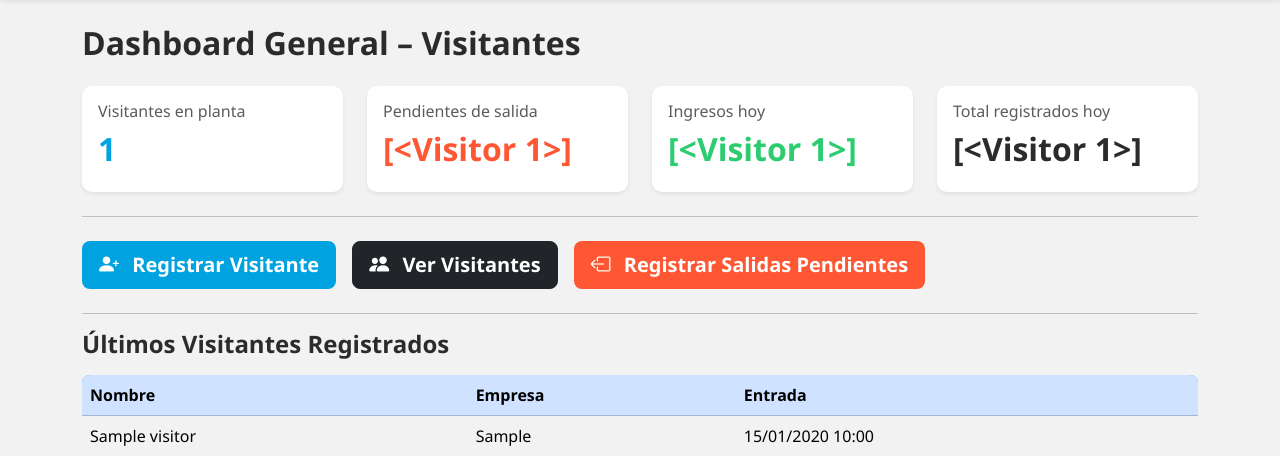
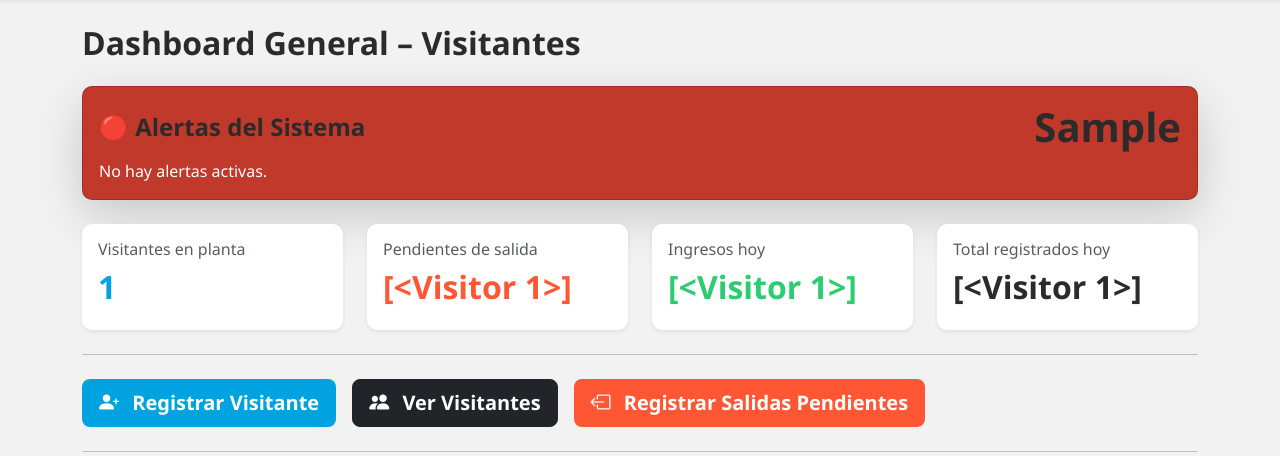
Before and after one commit to luismolinaboni22-art/control_acceso_k9, a Flask app: template templates/index.html in a window 1280 px wide. Shown: the part 75-531 px from the top of the page. Run offline with Flask 3, Linux system fonts and the light colour scheme; tables that the repository leaves empty hold one stand-in row (values such as "Sample post"); the template is opened without the code that fills it: values that come from a table or form of the project are taken from there, most other values are stand-ins (such as "Sample title", 1, 10 or a date in 2020).

Commit message:
Update index.html

```diff
--- a/templates/index.html
+++ b/templates/index.html
@@ -3,6 +3,43 @@
 {% block content %}
 
 <h2 class="fw-bold mb-4">Dashboard General – Visitantes</h2>
+
+<!-- ===================== WIDGET ROJO DE ALERTAS ===================== -->
+<div class="row mb-4">
+    <div class="col-md-12">
+        <div class="card shadow-lg p-3 text-white"
+             style="background-color:#C0392B; border-radius:10px;">
+
+            <div class="d-flex align-items-center justify-content-between">
+                <h4 class="fw-bold m-0">🔴 Alertas del Sistema</h4>
+                <h1 class="fw-bold m-0">{{ alertas_totales }}</h1>
+            </div>
+
+            {% if alertas_totales > 0 %}
+            <button class="btn btn-light btn-sm mt-3 fw-bold"
+                    type="button"
+                    data-bs-toggle="collapse"
+                    data-bs-target="#alertasCollapse">
+                Ver detalles
+            </button>
+
+            <div class="collapse mt-3" id="alertasCollapse">
+                <ul class="list-group">
+                    {% for alerta in alertas %}
+                    <li class="list-group-item">
+                        {{ alerta }}
+                    </li>
+                    {% endfor %}
+                </ul>
+            </div>
+            {% else %}
+            <p class="mt-2 mb-0">No hay alertas activas.</p>
+            {% endif %}
+        </div>
+    </div>
+</div>
+<!-- ================== FIN WIDGET DE ALERTAS ======================= -->
+
 
 <div class="row g-4">
 
```
